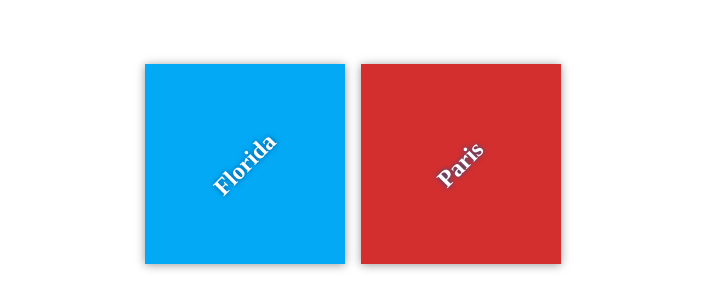
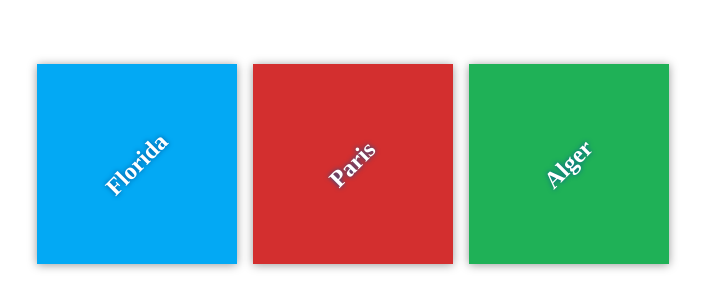
Before and after one commit to imy1414/projet-git-remote, a plain HTML site: page index.html in a window 1280 px wide. Shown: the part 236-544 px from the top of the page, without its empty margins (287-992 px from the left). Drawn offline with Linux system fonts and the light colour scheme.

Commit message:
Add Alger

```diff
--- a/css/app.css
+++ b/css/app.css
@@ -53,3 +53,7 @@ h2 {
 #paris {
     background-color: #d32f2f;
 }
+
+#Alger {
+    background-color: #1fb157;
+}
--- a/index.html
+++ b/index.html
@@ -17,6 +17,9 @@
             <div class="destination" id="paris">
                 <h2>Paris</h2>
             </div>
+            <div class="destination" id="Alger">
+                <h2>Alger</h2>
+            </div>
         </div>
     </div>
 
```
